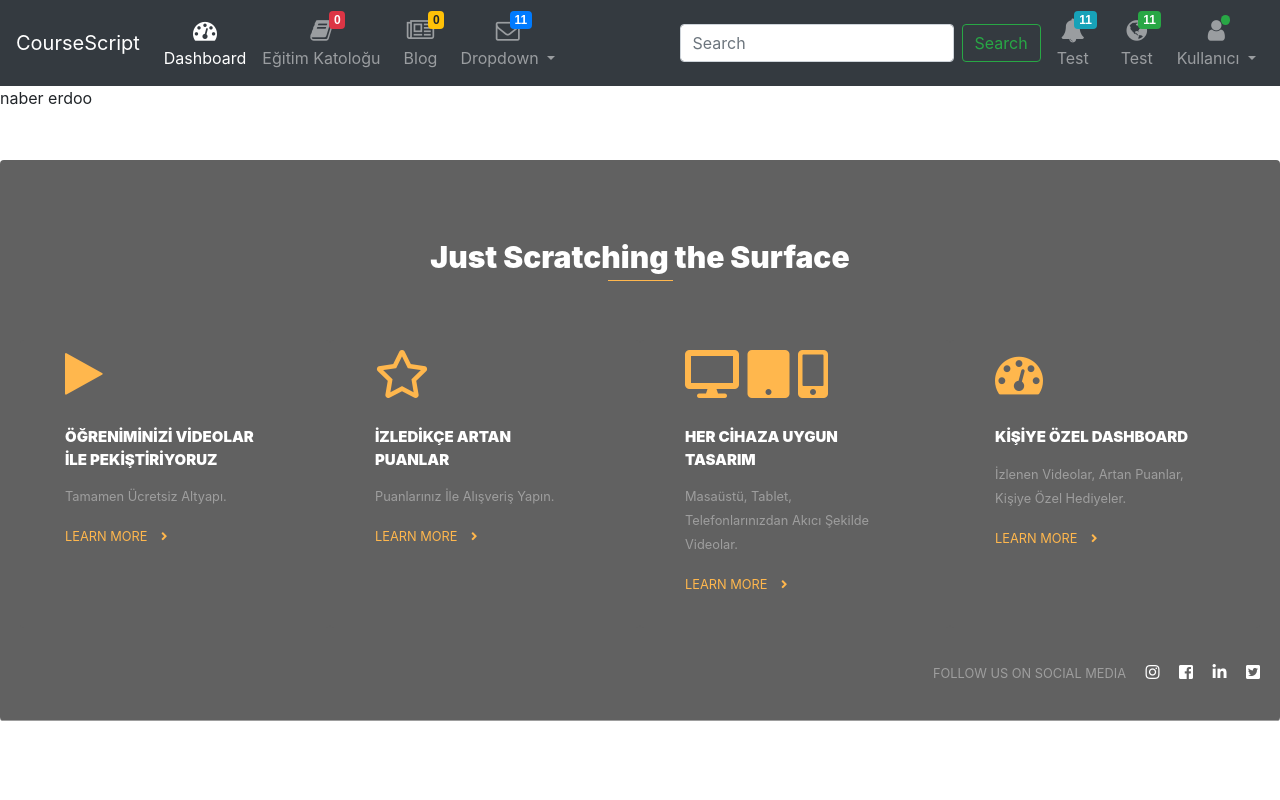
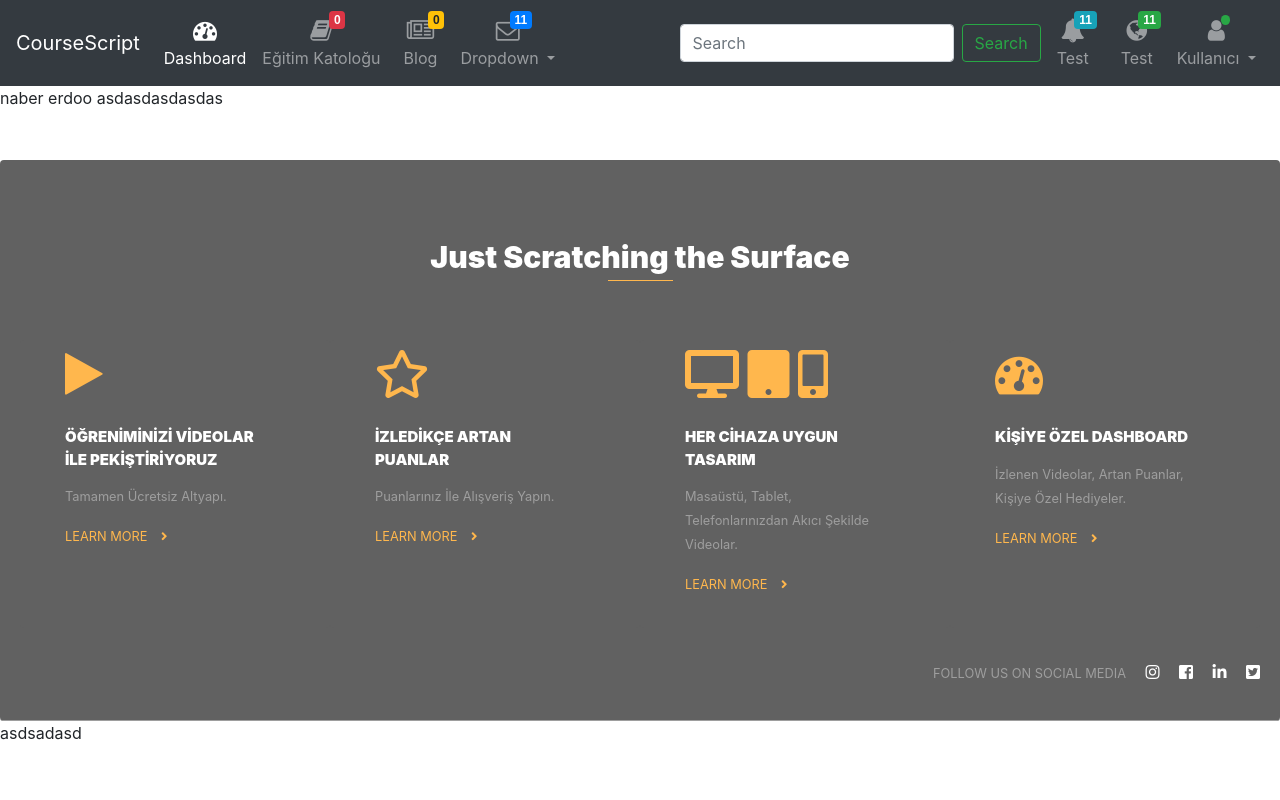
Before and after one commit to erdemsahinn/CourseScript, a CodeIgniter app: the page made by application/views/blankView.php in a window 1280 px wide. Run offline with CodeIgniter, Linux system fonts and the light colour scheme; data that the repository does not hold is empty; some libraries are stand-ins or nearby versions.

Commit message:
gfhjgsgdfhj

```diff
--- a/application/views/blankView.php
+++ b/application/views/blankView.php
@@ -10,9 +10,9 @@
 
 naber erdoo
 
-
+asdasdasdasdas
   <?php $this->load->view('includes/footer') ?>
 </body>
-
+asdsadasd
 
 </html>
```
